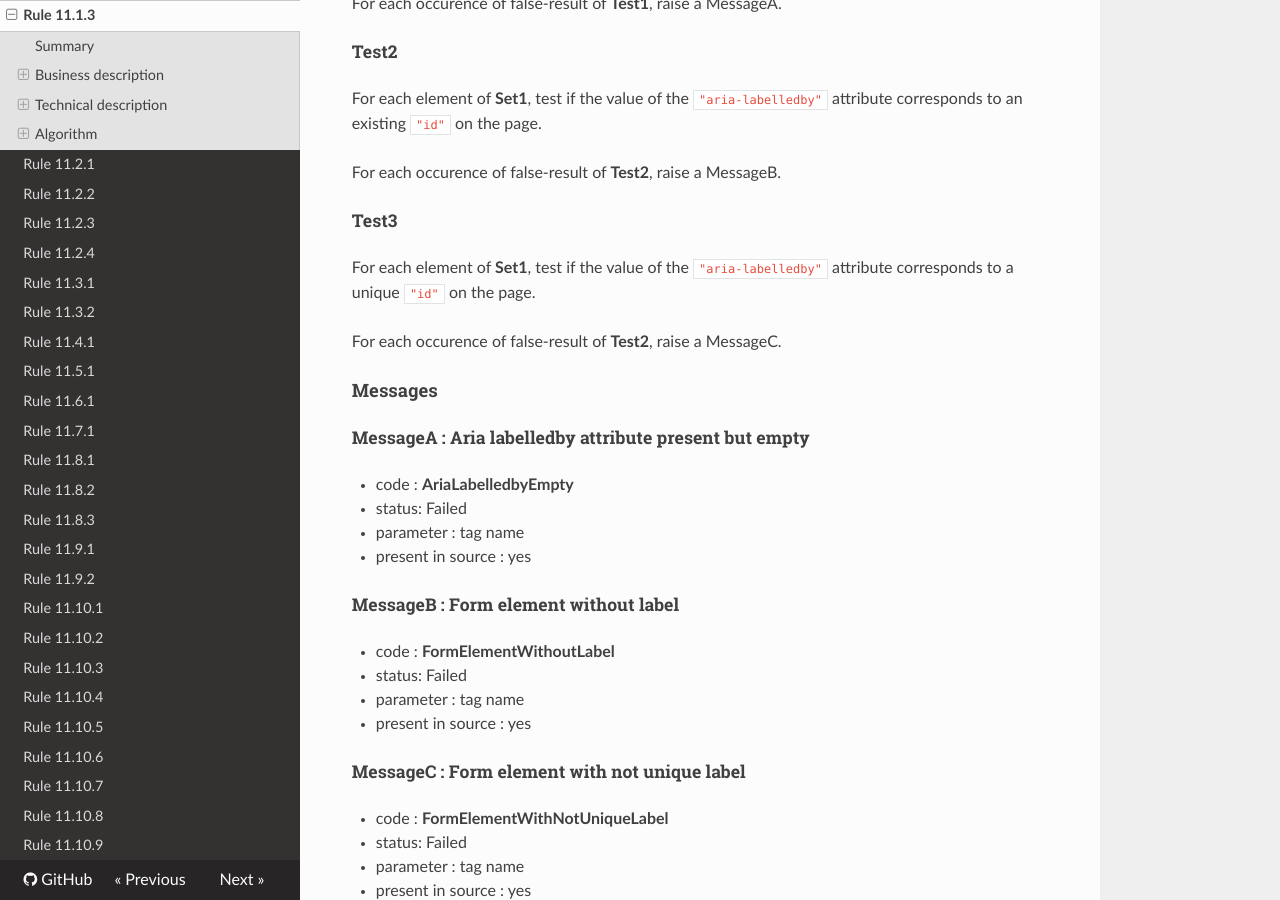
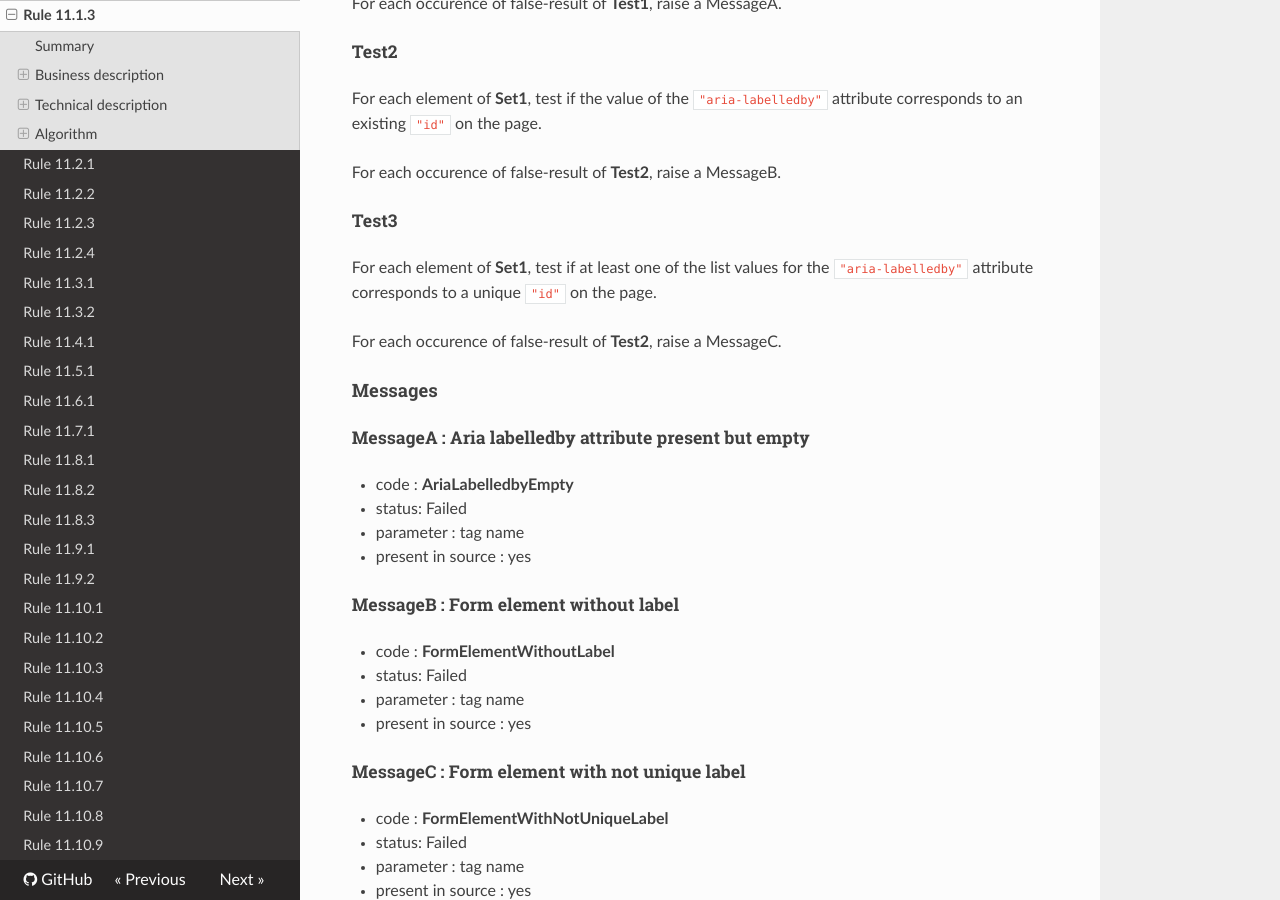
Before and after one commit to Tanaguru/RGAA3-2016, an MkDocs documentation site: the page built from docs/Rule-11-1-3.md, in a window 1280 px wide and 900 px high, scrolled down 1615 px. Built offline with MkDocs 1.6.1, drawn with Linux system fonts in a browser that asks for light colours; nearby versions of some CDN libraries; old or Windows-style settings are respelled for this version of MkDocs.

Commit message:
Update Rule-11-1-3.md

```diff
--- a/docs/Rule-11-1-3.md
+++ b/docs/Rule-11-1-3.md
@@ -62,7 +62,7 @@ For each occurence of false-result of **Test2**, raise a MessageB.
 
 ##### Test3
 
-For each element of **Set1**, test if the value of the `"aria-labelledby"` attribute corresponds to a unique `"id"` on the page.
+For each element of **Set1**, test if at least one of the list values for the `"aria-labelledby"` attribute corresponds to a unique `"id"` on the page.
 
 For each occurence of false-result of **Test2**, raise a MessageC.
 
```
